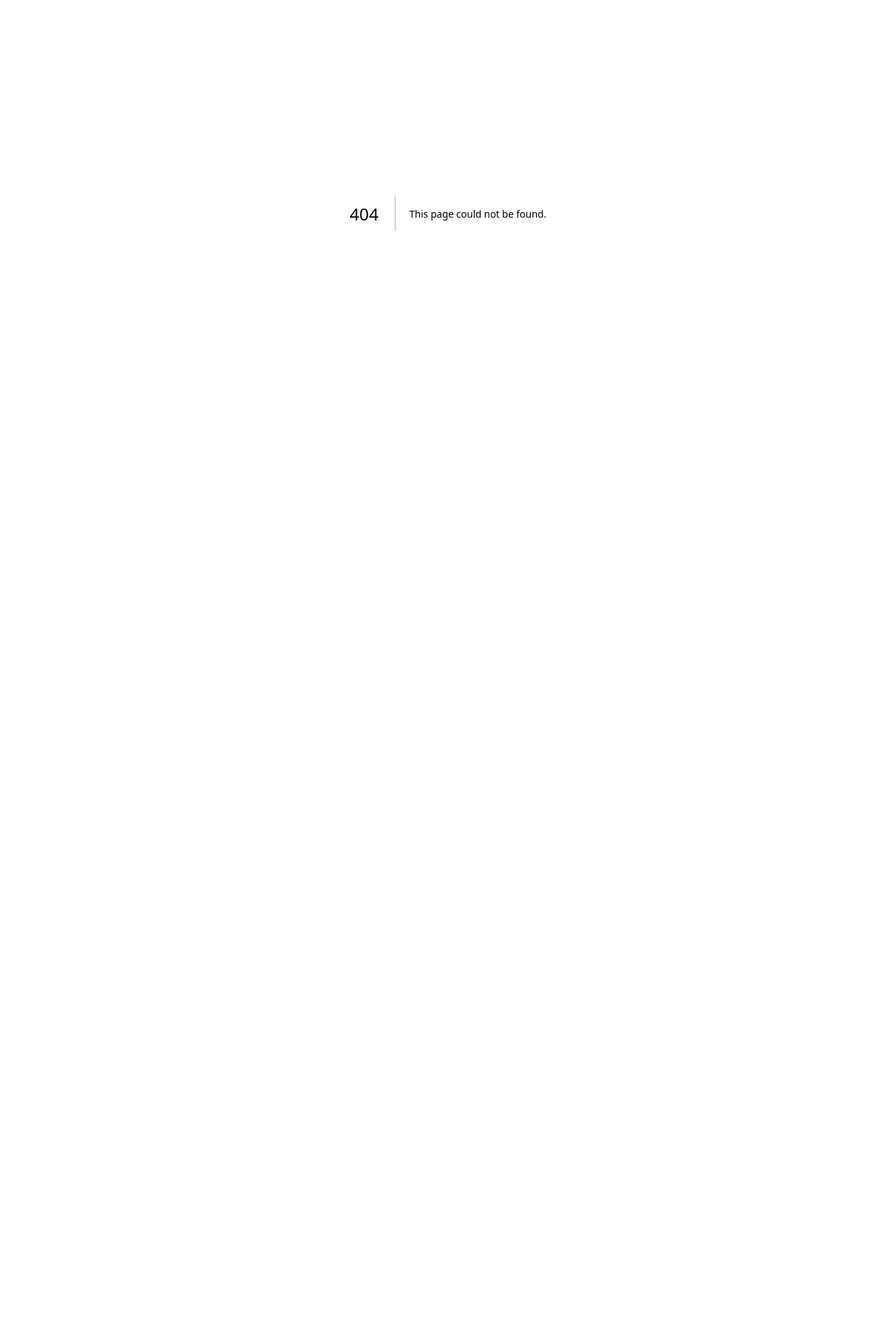
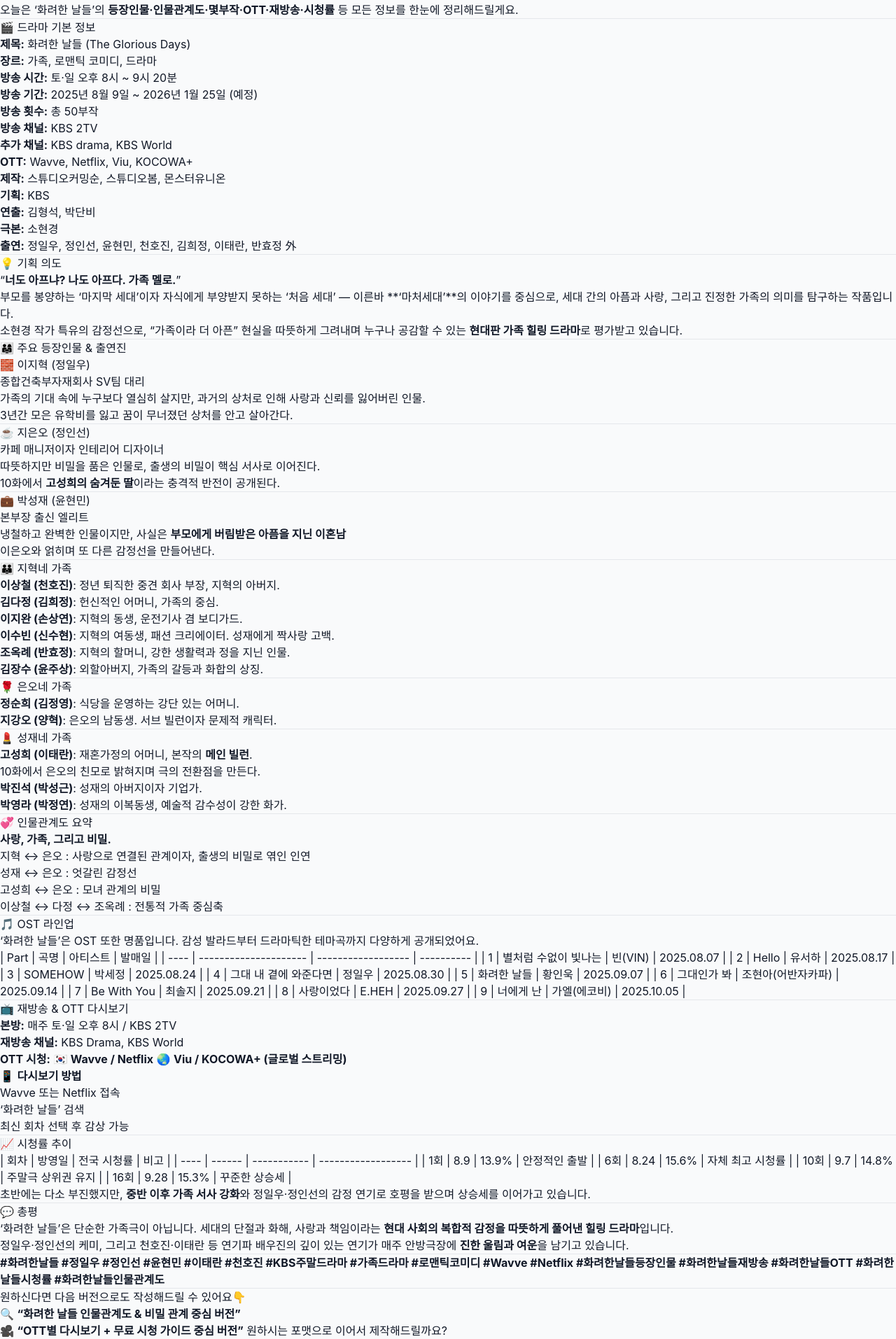
Before and after one commit to yarogono/anteconomy, a Next.js app: page /drama/genie-final in a window 1280 px wide. Before the commit this address had no page. Shown: the part 95-2008 px from the top of the page at 70% size. Before the commit the page ends 800 px from the top, so only its background shows below. Built offline with nearby package versions, Linux system fonts and the light colour scheme; a web font is replaced by a local one.

Commit message:
마크다운 관련 연동 테스트

```diff
--- a/next.config.js
+++ b/next.config.js
@@ -1,9 +1,15 @@
-const withMDX = require('@next/mdx')();
+const withMDX = require("@next/mdx")();
 
 /** @type {import('next').NextConfig} */
 const nextConfig = {
-  pageExtensions: ['js', 'jsx', 'mdx', 'ts', 'tsx'], // .mdx 확장자 추가
+  pageExtensions: ["js", "jsx", "mdx", "ts", "tsx"], // .mdx 확장자 추가
   reactStrictMode: true,
+  swcMinify: true,
+  compiler: {
+    styledComponents: true,
+    displayName: true,
+    ssr: true,
+  },
   images: {
     remotePatterns: [
       {
--- a/package.json
+++ b/package.json
@@ -12,6 +12,7 @@
     "@mdx-js/loader": "^3.1.1",
     "@mdx-js/react": "^3.1.1",
     "@next/mdx": "^15.5.4",
+    "@tailwindcss/typography": "^0.5.19",
     "@types/mdx": "^2.0.13",
     "axios": "^1.8.1",
     "moment": "^2.30.1",
--- a/src/components/mdx-components.js
+++ b/src/components/mdx-components.js
@@ -1,12 +1,42 @@
-
-
 export function useMDXComponents(components) {
   return {
     h1: ({ children }) => (
-      <h1 style={{ color: 'red', fontSize: '100px' }}>{children}</h1>
+      <h1 style={{ color: "red", fontSize: "30px" }}>{children}</h1>
     ),
-    // 🚨 이전에 img를 재정의했던 코드가 남아있다면 삭제해야 합니다.
-    // img: (props) => ( ... ),
+    // h2: 섹션 소제목 스타일 (이미지의 '스타덤 앱 다운로드' 같은 구분선)
+    h2: ({ children }) => (
+      // border-b: 하단 선, border-orange-500: 주황색 선, pb-2: 선 아래 여백
+      <h2 className="text-2xl !font-bold text-gray-800 mt-12 mb-6 border-b-4 border-orange-500 pb-2">
+        {children}
+      </h2>
+    ),
+
+    // p: 문단 스타일 (줄 간격, 폰트 색상)
+    p: ({ children }) => (
+      <p className="mb-4 text-gray-700 leading-relaxed">{children}</p>
+    ),
+
+    // ul: 목록 스타일 (점 모양을 기본으로 유지하되 여백 조정)f@next/mdx
+
+    ul: (props) => (
+      // !pl-6: 왼쪽 여백, !my-4: 상하 여백
+      <ul className="list-disc pl-6 my-4" {...props} />
+    ),
+
+    // img: 이미지 스타일 (중앙 정렬, Next/Image 사용)
+    img: (props) => (
+      // 이미지처럼 이미지를 깔끔하게 중앙에 배치
+      <div className="my-6 flex justify-center w-full">
+        <Image
+          sizes="100vw"
+          className="max-w-full h-auto"
+          {...props}
+          width={props.width || 800}
+          height={props.height || 450}
+        />
+      </div>
+    ),
+
     ...components,
-  }
+  };
 }
--- /dev/null
+++ b/src/pages/drama/genie-final.mdx
@@ -0,0 +1,179 @@
+다음 상위 노출용 SEO 최적화 블로그 글 형식으로 작성드릴게요👇
+
+---
+
+# 🌈 KBS 주말드라마 〈화려한 날들〉 등장인물·출연진·몇부작·인물관계도·OTT·재방송·시청률 총정리
+
+2025년 하반기, 세대 공감 가족 멜로 **〈화려한 날들〉**이 시청자들의 주말을 따뜻하게 채우고 있습니다.
+가족 간의 갈등, 세대 간의 이해, 그리고 사랑과 용서의 이야기를 그린 이 작품은 **소현경 작가의 7년 만의 복귀작**으로 방영 전부터 큰 화제를 모았죠.
+
+오늘은 ‘화려한 날들’의 **등장인물·인물관계도·몇부작·OTT·재방송·시청률** 등 모든 정보를 한눈에 정리해드릴게요.
+
+---
+
+## 🎬 드라마 기본 정보
+
+- **제목:** 화려한 날들 (The Glorious Days)
+- **장르:** 가족, 로맨틱 코미디, 드라마
+- **방송 시간:** 토·일 오후 8시 ~ 9시 20분
+- **방송 기간:** 2025년 8월 9일 ~ 2026년 1월 25일 (예정)
+- **방송 횟수:** 총 50부작
+- **방송 채널:** KBS 2TV
+- **추가 채널:** KBS drama, KBS World
+- **OTT:** Wavve, Netflix, Viu, KOCOWA+
+- **제작:** 스튜디오커밍순, 스튜디오봄, 몬스터유니온
+- **기획:** KBS
+- **연출:** 김형석, 박단비
+- **극본:** 소현경
+- **출연:** 정일우, 정인선, 윤현민, 천호진, 김희정, 이태란, 반효정 外
+
+---
+
+## 💡 기획 의도
+
+“**너도 아프냐? 나도 아프다. 가족 멜로.**”
+
+부모를 봉양하는 ‘마지막 세대’이자 자식에게 부양받지 못하는 ‘처음 세대’ — 이른바 **‘마처세대’**의 이야기를 중심으로,
+세대 간의 아픔과 사랑, 그리고 진정한 가족의 의미를 탐구하는 작품입니다.
+
+소현경 작가 특유의 감정선으로, “가족이라 더 아픈” 현실을 따뜻하게 그려내며
+누구나 공감할 수 있는 **현대판 가족 힐링 드라마**로 평가받고 있습니다.
+
+---
+
+## 👨‍👩‍👧 주요 등장인물 & 출연진
+
+### 🧱 이지혁 (정일우)
+
+- 종합건축부자재회사 SV팀 대리
+- 가족의 기대 속에 누구보다 열심히 살지만,
+  과거의 상처로 인해 사랑과 신뢰를 잃어버린 인물.
+- 3년간 모은 유학비를 잃고 꿈이 무너졌던 상처를 안고 살아간다.
+
+---
+
+### ☕ 지은오 (정인선)
+
+- 카페 매니저이자 인테리어 디자이너
+- 따뜻하지만 비밀을 품은 인물로, 출생의 비밀이 핵심 서사로 이어진다.
+- 10화에서 **고성희의 숨겨둔 딸**이라는 충격적 반전이 공개된다.
+
+---
+
+### 💼 박성재 (윤현민)
+
+- 본부장 출신 엘리트
+- 냉철하고 완벽한 인물이지만, 사실은 **부모에게 버림받은 아픔을 지닌 이혼남**
+- 이은오와 얽히며 또 다른 감정선을 만들어낸다.
+
+---
+
+## 👪 지혁네 가족
+
+- **이상철 (천호진)**: 정년 퇴직한 중견 회사 부장, 지혁의 아버지.
+- **김다정 (김희정)**: 헌신적인 어머니, 가족의 중심.
+- **이지완 (손상연)**: 지혁의 동생, 운전기사 겸 보디가드.
+- **이수빈 (신수현)**: 지혁의 여동생, 패션 크리에이터. 성재에게 짝사랑 고백.
+- **조옥례 (반효정)**: 지혁의 할머니, 강한 생활력과 정을 지닌 인물.
+- **김장수 (윤주상)**: 외할아버지, 가족의 갈등과 화합의 상징.
+
+---
+
+## 🌹 은오네 가족
+
+- **정순희 (김정영)**: 식당을 운영하는 강단 있는 어머니.
+- **지강오 (양혁)**: 은오의 남동생. 서브 빌런이자 문제적 캐릭터.
+
+---
+
+## 💄 성재네 가족
+
+- **고성희 (이태란)**: 재혼가정의 어머니, 본작의 **메인 빌런**.
+
+  - 10화에서 은오의 친모로 밝혀지며 극의 전환점을 만든다.
+
+- **박진석 (박성근)**: 성재의 아버지이자 기업가.
+- **박영라 (박정연)**: 성재의 이복동생, 예술적 감수성이 강한 화가.
+
+---
+
+## 💞 인물관계도 요약
+
+**사랑, 가족, 그리고 비밀.**
+
+- 지혁 ↔ 은오 : 사랑으로 연결된 관계이자, 출생의 비밀로 엮인 인연
+- 성재 ↔ 은오 : 엇갈린 감정선
+- 고성희 ↔ 은오 : 모녀 관계의 비밀
+- 이상철 ↔ 다정 ↔ 조옥례 : 전통적 가족 중심축
+
+---
+
+## 🎵 OST 라인업
+
+‘화려한 날들’은 OST 또한 명품입니다.
+감성 발라드부터 드라마틱한 테마곡까지 다양하게 공개되었어요.
+
+| Part | 곡명                  | 아티스트           | 발매일     |
+| ---- | --------------------- | ------------------ | ---------- |
+| 1    | 별처럼 수없이 빛나는  | 빈(VIN)            | 2025.08.07 |
+| 2    | Hello                 | 유서하             | 2025.08.17 |
+| 3    | SOMEHOW               | 박세정             | 2025.08.24 |
+| 4    | 그대 내 곁에 와준다면 | 정일우             | 2025.08.30 |
+| 5    | 화려한 날들           | 황인욱             | 2025.09.07 |
+| 6    | 그대인가 봐           | 조현아(어반자카파) | 2025.09.14 |
+| 7    | Be With You           | 최솔지             | 2025.09.21 |
+| 8    | 사랑이었다            | E.HEH              | 2025.09.27 |
+| 9    | 너에게 난             | 가엘(에코비)       | 2025.10.05 |
+
+---
+
+## 📺 재방송 & OTT 다시보기
+
+- **본방:** 매주 토·일 오후 8시 / KBS 2TV
+- **재방송 채널:** KBS Drama, KBS World
+- **OTT 시청:**
+  🇰🇷 **Wavve / Netflix**
+  🌏 **Viu / KOCOWA+ (글로벌 스트리밍)**
+
+📱 **다시보기 방법**
+
+1. Wavve 또는 Netflix 접속
+2. ‘화려한 날들’ 검색
+3. 최신 회차 선택 후 감상 가능
+
+---
+
+## 📈 시청률 추이
+
+| 회차 | 방영일 | 전국 시청률 | 비고               |
+| ---- | ------ | ----------- | ------------------ |
+| 1회  | 8.9    | 13.9%       | 안정적인 출발      |
+| 6회  | 8.24   | 15.6%       | 자체 최고 시청률   |
+| 10회 | 9.7    | 14.8%       | 주말극 상위권 유지 |
+| 16회 | 9.28   | 15.3%       | 꾸준한 상승세      |
+
+초반에는 다소 부진했지만, **중반 이후 가족 서사 강화**와
+정일우·정인선의 감정 연기로 호평을 받으며 상승세를 이어가고 있습니다.
+
+---
+
+## 💬 총평
+
+‘화려한 날들’은 단순한 가족극이 아닙니다.
+세대의 단절과 화해, 사랑과 책임이라는
+**현대 사회의 복합적 감정을 따뜻하게 풀어낸 힐링 드라마**입니다.
+
+정일우·정인선의 케미, 그리고 천호진·이태란 등 연기파 배우진의 깊이 있는 연기가
+매주 안방극장에 **진한 울림과 여운**을 남기고 있습니다.
+
+---
+
+**#화려한날들 #정일우 #정인선 #윤현민 #이태란 #천호진 #KBS주말드라마 #가족드라마 #로맨틱코미디 #Wavve #Netflix #화려한날들등장인물 #화려한날들재방송 #화려한날들OTT #화려한날들시청률 #화려한날들인물관계도**
+
+---
+
+원하신다면 다음 버전으로도 작성해드릴 수 있어요👇
+
+- 🔍 **“화려한 날들 인물관계도 & 비밀 관계 중심 버전”**
+- 🎥 **“OTT별 다시보기 + 무료 시청 가이드 중심 버전”**
+  원하시는 포맷으로 이어서 제작해드릴까요?
--- a/tailwind.config.js
+++ b/tailwind.config.js
@@ -8,5 +8,5 @@
   theme: {
     extend: {},
   },
-  plugins: [],
+  plugins: [require("@tailwindcss/typography")],
 };
```
Also changed, not shown: 2 other files (tests, documents, lock files or other folders).
